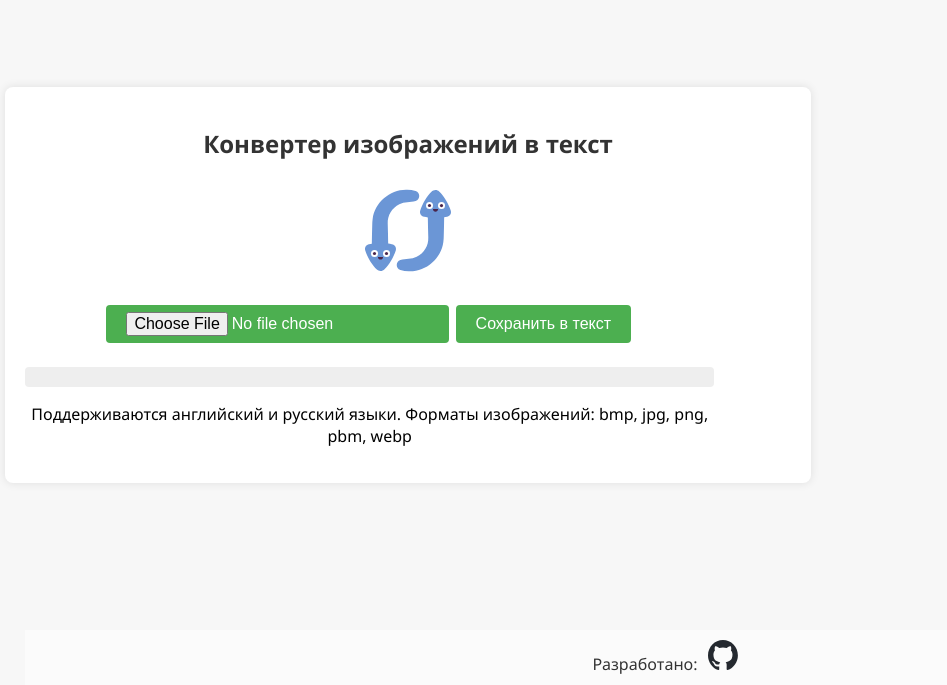
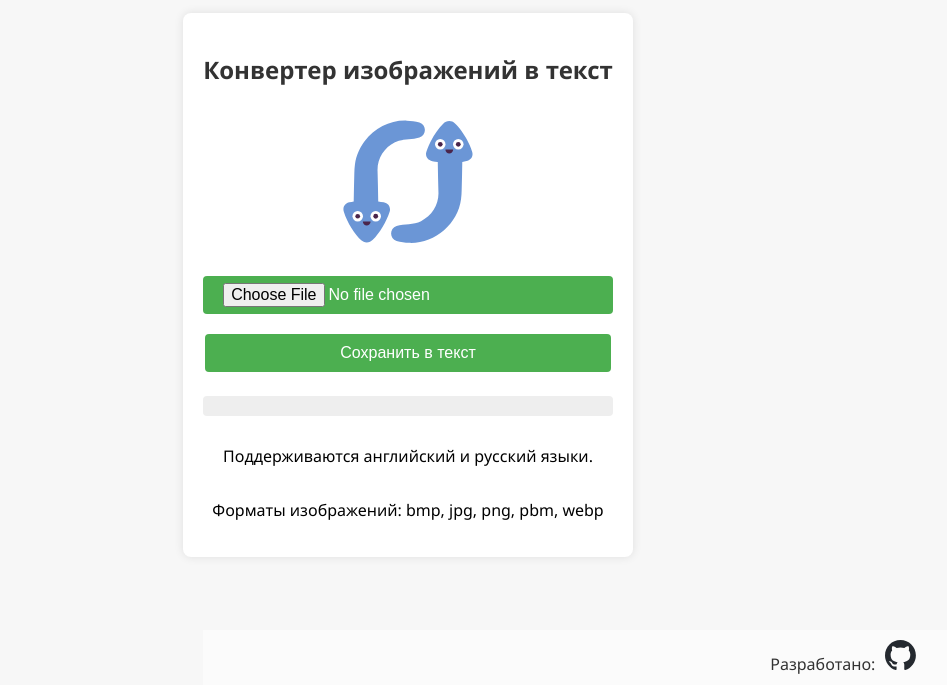
Before and after one commit to poposhka1990/scan-to-text-converter, a website: page index.html in a window 1280 px wide. Shown: the part 115-800 px from the top of the page, without its empty margins (232-1179 px from the left). Drawn offline with Linux system fonts and the light colour scheme.

Commit message:
correct styles

```diff
--- a/index.html
+++ b/index.html
@@ -13,13 +13,12 @@
 <div class="container">
   <h2>Конвертер изображений в текст</h2>
   <img class="logo" src="./assets/logo.svg">
-  <div class="button_div">
     <input type="file" id="imageInput" accept="image/*">
-    <button onclick="convertImageToText()">Сохранить в текст</button>
+    <button class="save_button" onclick="convertImageToText()">Сохранить в текст</button>
     <div id="loader" class="loader" style="display: none;"></div>
     <pre id="textOutput"></pre>
-    <p>Поддерживаются английский и русский языки. Форматы изображений: bmp, jpg, png, pbm, webp</p>
-  </div>
+    <p>Поддерживаются английский и русский языки.</p>
+    <p>Форматы изображений: bmp, jpg, png, pbm, webp</p>
   <footer>
     <span>Разработано:</span><a href="https://github.com/poposhka1990" target="_blank"><img class="github_logo" src="./assets/github-logo.svg"></a>
   </footer>
--- a/style.css
+++ b/style.css
@@ -15,6 +15,8 @@ body {
     padding: 20px;
     border-radius: 8px;
     text-align: center;
+    display: flex;
+    flex-direction: column;
 }
 
 h2 {
@@ -76,6 +78,14 @@ input[type="file"] {
     animation: spin 2s linear infinite;
 }
 
+.logo {
+    height: 150px;
+}
+
+.save_button {
+    margin-top: 20px;
+}
+
 @-webkit-keyframes spin {
     0% { -webkit-transform: rotate(0deg); }
     100% { -webkit-transform: rotate(360deg); }
```
